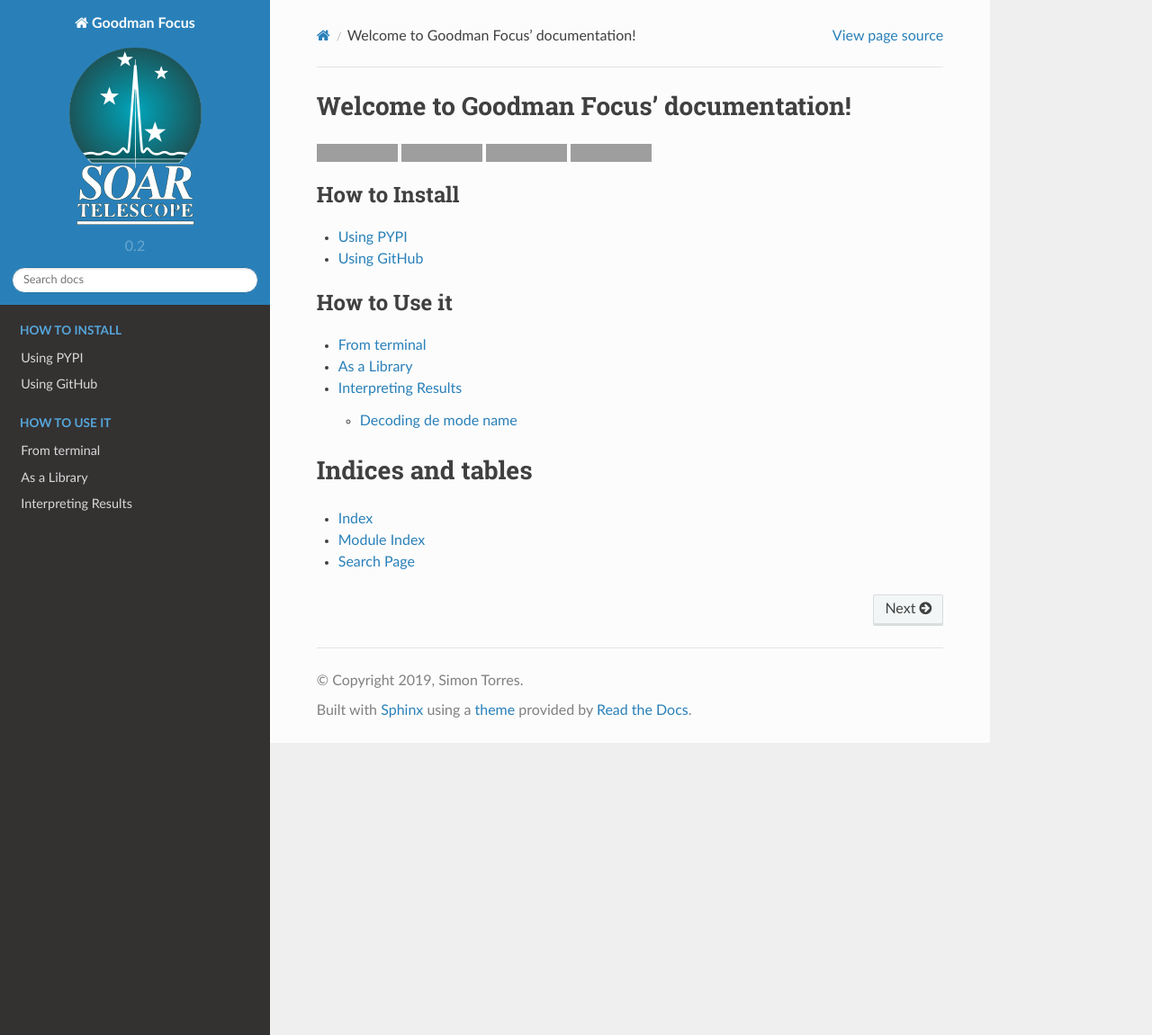
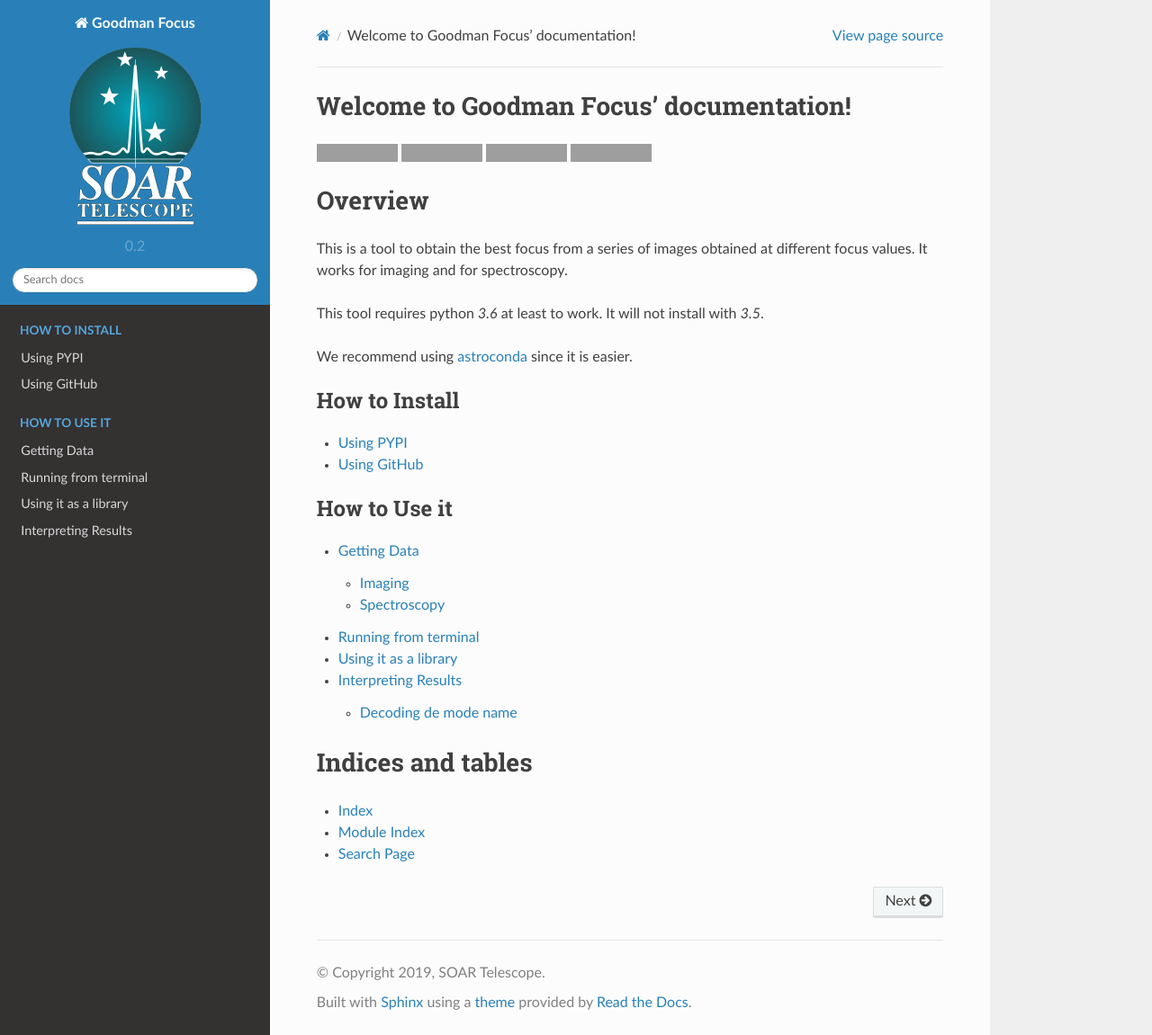
Before and after one commit to soar-telescope/goodman_focus, a Sphinx documentation site: the page built from docs/index.rst, in a window 1280 px wide and 1151 px high. Shown: the whole window at 90% size. Built offline with Sphinx 7.4.7 and the Read the Docs theme 2.0.0, drawn with Linux system fonts in a browser that asks for light colours; grey boxes are pictures that could not be loaded.

Commit message:
Created getting data section with plots

```diff
--- a/docs/conf.py
+++ b/docs/conf.py
@@ -21,7 +21,7 @@
 # -- Project information -----------------------------------------------------
 
 project = 'Goodman Focus'
-copyright = '2019, Simon Torres'
+copyright = '2019, SOAR Telescope'
 author = 'Simon Torres'
 license = 'bsd3'
 
@@ -45,6 +45,7 @@
     'sphinx.ext.intersphinx',
     'sphinxcontrib.napoleon',
     'm2r',
+    'matplotlib.sphinxext.plot_directive',
 ]
 
 # Add any paths that contain templates here, relative to this directory.
--- a/docs/index.rst
+++ b/docs/index.rst
@@ -17,6 +17,16 @@
     :target: https://pypi.org/project/goodman-focus/
     :alt: PyPI
 
+Overview
+========
+
+This is a tool to obtain the best focus from a series of images obtained at
+different focus values. It works for imaging and for spectroscopy.
+
+This tool requires python `3.6` at least to work. It will not install with `3.5`.
+
+We recommend using `astroconda <https://astroconda.readthedocs.io/en/latest/>`_ since it is easier.
+
 
 .. toctree::
    :maxdepth: 2
--- a/docs/usingit.rst
+++ b/docs/usingit.rst
@@ -1,5 +1,5 @@
-From terminal
-#############
+Running from terminal
+#####################
 
 There is an automatic script that will obtain focus from a folder containing
 a focus sequence.
@@ -30,8 +30,8 @@
   ``goodman-focus -h``
 
 
-As a Library
-############
+Using it as a library
+#####################
 
 After installing :ref:`Installing with PIP` you can also import the class and instantiate it
 providing a set of arguments and values or using default ones.
```
Also changed, not shown: other parts of docs/index.rst (+1 -0 lines), docs/gettingdata.rst (added, +69 -0 lines), 3 other files.
